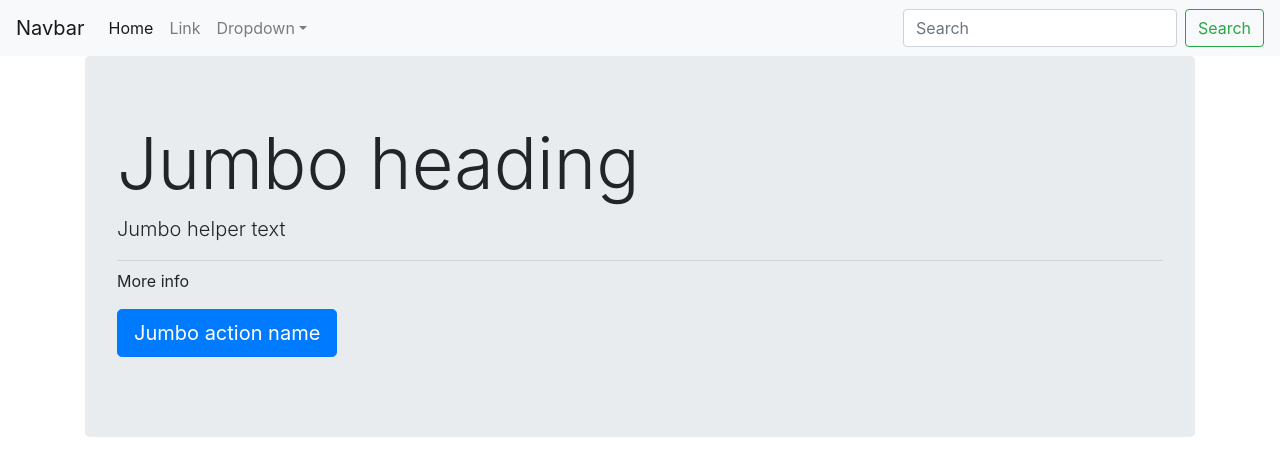
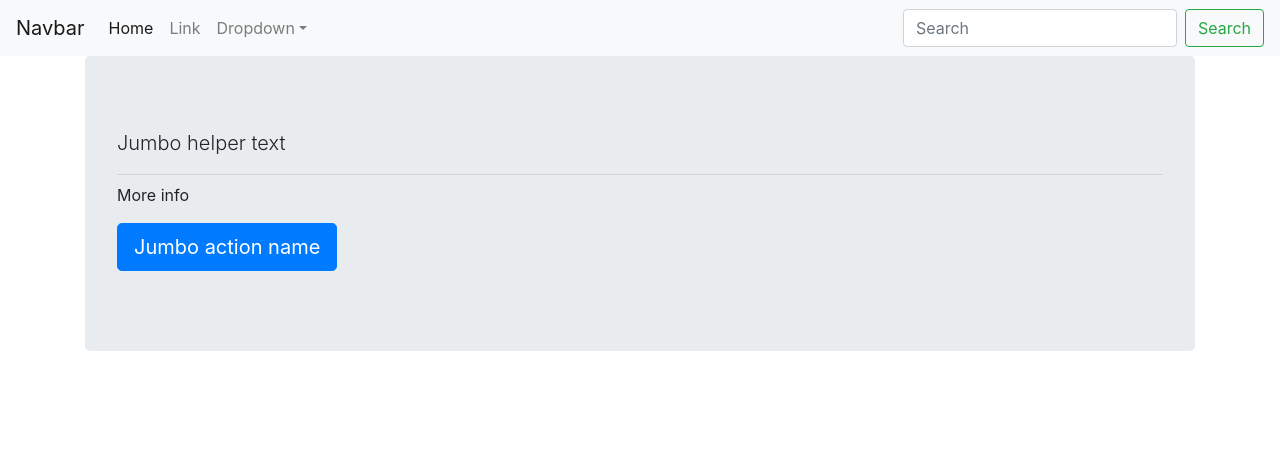
Before and after one commit to da-pawanrat/HelloGit, a plain HTML site: page index.html in a window 1280 px wide. Drawn offline with nearby package versions, Linux system fonts and the light colour scheme.

```diff
--- a/index.html
+++ b/index.html
@@ -40,7 +40,7 @@
       </nav>
       <div class="container">
           <div class="jumbotron">
-              <h1 class="display-3">Jumbo heading</h1>
+              <h1 class="display-3"></h1>
               <p class="lead">Jumbo helper text</p>
               <hr class="my-2">
               <p>More info</p>
```
Also changed, not shown: index.css (added), 1 other file.
